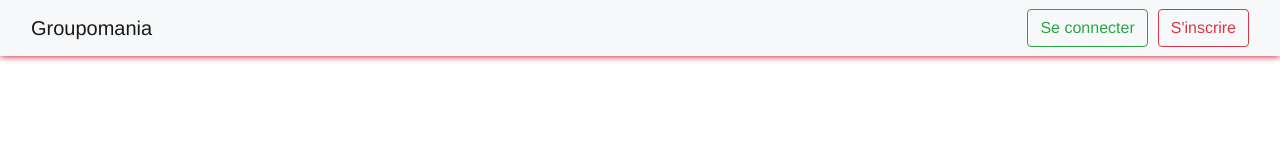
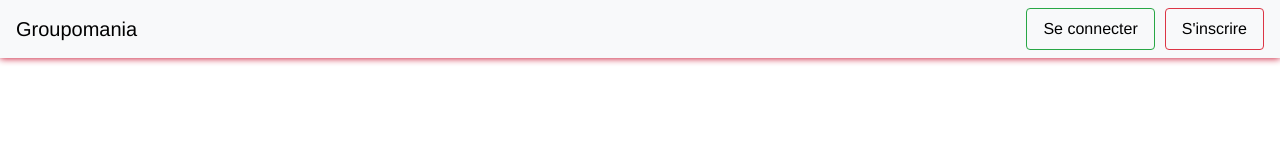
Before and after one commit to Bamby74/DamienMusset_7_22032021, a Vue app in the folder frontend/groupomania-project/: page / in a window 1280 px wide. Shown: the top 160 px of the page. Built offline with nearby package versions, Linux system fonts and the light colour scheme.

Commit message:
Components navbar,profilfrom et validation box

```diff
--- a/frontend/groupomania-project/src/components/Navbar.vue
+++ b/frontend/groupomania-project/src/components/Navbar.vue
@@ -1,29 +1,43 @@
 <template>
-    <div>
+    <main>
         <nav class="navbar navbar-expand-lg navbar-light bg-light" >
-            <div class="container-fluid">
-                <router-link class="navbar-brand" to="/">Groupomania</router-link>
-                <button class="navbar-toggler" type="button" data-toggle="collapse" data-target="#navbarSupportedContent" aria-controls="navbarSupportedContent" aria-expanded="false" aria-label="Toggle navigation" >
+            <a class="navbar-brand">
+                <router-link to="/">Groupomania</router-link>
+            </a>
+            <button class="navbar-toggler" type="button" data-toggle="collapse" data-target="#navbarSupportedContent" aria-controls="navbarSupportedContent" aria-expanded="false" aria-label="Toggle navigation" >
                 <span class="navbar-toggler-icon"></span>
-                </button>
-                <div class="collapse navbar-collapse" id="navbarSupportedContent">
-                    <nav class="d-flex">
-                        <router-link v-if="navButton === false" class="btn btn-outline-success" to="/login">Se connecter</router-link>
-                        <router-link v-if="navButton === false" class="btn btn-outline-danger" to="/register" type="submit">S'inscrire</router-link >
-                        <div class="navConnected" v-else>
+            </button>
+            <ul class="collapse navbar-collapse" id="navbarSupportedContent">
+                <div class="d-flex">
+                    <li class="nav-item" v-if="navButton === false">
+                        <a class="nav-link btn btn-outline-success " href="#">
+                            <router-link to="/login">Se connecter</router-link>
+                        </a>
+                    </li>
+                    <li class="nav-item" v-if="navButton === false">
+                        <a class="nav-link btn btn-outline-danger text-danger" href="#">
+                            <router-link to="/register" type="submit">S'inscrire</router-link>
+                        </a>
+                    </li>
+                    <div class="navConnected" v-else>
+                        <li class="nav-item">
                             <router-link class="nav-link" to="/publications">
                                 <svg xmlns="http://www.w3.org/2000/svg" width="30" height="30" fill="currentColor" class="bi bi-globe" viewBox="0 0 16 16">
                                     <path d="M0 8a8 8 0 1 1 16 0A8 8 0 0 1 0 8zm7.5-6.923c-.67.204-1.335.82-1.887 1.855A7.97 7.97 0 0 0 5.145 4H7.5V1.077zM4.09 4a9.267 9.267 0 0 1 .64-1.539 6.7 6.7 0 0 1 .597-.933A7.025 7.025 0 0 0 2.255 4H4.09zm-.582 3.5c.03-.877.138-1.718.312-2.5H1.674a6.958 6.958 0 0 0-.656 2.5h2.49zM4.847 5a12.5 12.5 0 0 0-.338 2.5H7.5V5H4.847zM8.5 5v2.5h2.99a12.495 12.495 0 0 0-.337-2.5H8.5zM4.51 8.5a12.5 12.5 0 0 0 .337 2.5H7.5V8.5H4.51zm3.99 0V11h2.653c.187-.765.306-1.608.338-2.5H8.5zM5.145 12c.138.386.295.744.468 1.068.552 1.035 1.218 1.65 1.887 1.855V12H5.145zm.182 2.472a6.696 6.696 0 0 1-.597-.933A9.268 9.268 0 0 1 4.09 12H2.255a7.024 7.024 0 0 0 3.072 2.472zM3.82 11a13.652 13.652 0 0 1-.312-2.5h-2.49c.062.89.291 1.733.656 2.5H3.82zm6.853 3.472A7.024 7.024 0 0 0 13.745 12H11.91a9.27 9.27 0 0 1-.64 1.539 6.688 6.688 0 0 1-.597.933zM8.5 12v2.923c.67-.204 1.335-.82 1.887-1.855.173-.324.33-.682.468-1.068H8.5zm3.68-1h2.146c.365-.767.594-1.61.656-2.5h-2.49a13.65 13.65 0 0 1-.312 2.5zm2.802-3.5a6.959 6.959 0 0 0-.656-2.5H12.18c.174.782.282 1.623.312 2.5h2.49zM11.27 2.461c.247.464.462.98.64 1.539h1.835a7.024 7.024 0 0 0-3.072-2.472c.218.284.418.598.597.933zM10.855 4a7.966 7.966 0 0 0-.468-1.068C9.835 1.897 9.17 1.282 8.5 1.077V4h2.355z"/>
                                 </svg>
                                 <p>Publications</p>
                             </router-link>
+                        </li>
+                        <li class="nav-item">
                             <router-link class="nav-link" to="/Profil" data-toggle="tooltip" data-placement="bottom" title=" tooltip on Bottom">
                                 <svg xmlns="http://www.w3.org/2000/svg" width="30" height="30" fill="currentColor" class="bi bi-person-circle" viewBox="0 0 16 16">
                                     <path d="M11 6a3 3 0 1 1-6 0 3 3 0 0 1 6 0z"/>
                                     <path fill-rule="evenodd" d="M0 8a8 8 0 1 1 16 0A8 8 0 0 1 0 8zm8-7a7 7 0 0 0-5.468 11.37C3.242 11.226 4.805 10 8 10s4.757 1.225 5.468 2.37A7 7 0 0 0 8 1z"/>
                                 </svg>
-                                <p>Mon profil</p>
+                                <p>Profil</p>
                             </router-link>
+                        </li>
+                        <li class="nav-item">
                             <a href="#" class="nav-link" @click="isDisconnected">
                                 <svg xmlns="http://www.w3.org/2000/svg" width="30" height="30" fill="currentColor" class="bi bi-door-open" viewBox="0 0 16 16" >
                                     <path d="M8.5 10c-.276 0-.5-.448-.5-1s.224-1 .5-1 .5.448.5 1-.224 1-.5 1z"/>
@@ -31,15 +45,15 @@
                                 </svg>
                                 <p>Déconnecter</p>
                             </a>
-                        </div>
-                    </nav>
+                        </li>
+                    </div>
                 </div>
-            </div>
+            </ul>
         </nav>
         <ValidationBox v-if="disconnect" @delete-box="changeStyle" @delete-page="goHomePage" text=" Êtes-vous sûr(e) de vouloir vous déconnecter?" requestYes="Oui" requestNo="Non"/>
         <br>
         <router-view />
-    </div>
+    </main>
 </template>
 
 <script>
@@ -72,6 +86,8 @@ export default {
         goHomePage() {
             this.disconnect = false
             localStorage.removeItem('token');
+            localStorage.removeItem('publicationId');
+            localStorage.removeItem('admin');
             this.$router.push('/')
         }
     },
@@ -114,5 +130,15 @@ p {
 .btn-outline-success {
     margin-right: 10px;
 }
-
+a {
+    text-decoration: none;
+    color: black;
+}
+li {
+    list-style-type: none;
+}
+ul {
+    margin: 0px;
+    padding: 0px;
+}
 </style>
--- a/frontend/groupomania-project/src/components/ValidationBox.vue
+++ b/frontend/groupomania-project/src/components/ValidationBox.vue
@@ -2,8 +2,8 @@
     <div class="container">
         <article class="col-6 confirmation-case mx-auto">
             <p>{{ text }}</p>
-            <button id="yes" class="btn btn-success" @click.prevent="positiveResponse">{{ requestYes }}</button>
-            <button id="no" class="btn btn-danger" @click.prevent="negativeResponse">{{ requestNo }}</button>
+            <button data-message="Bouton oui" id="yes" class="btn btn-success" @click.prevent="positiveResponse">{{ requestYes }}</button>
+            <button data- message="Bouton non" id="no" class="btn btn-danger" @click.prevent="negativeResponse">{{ requestNo }}</button>
         </article>
     </div>
 </template>
```
Also changed, not shown: frontend/groupomania-project/src/components/ProfilForm.vue (+17 -9 lines).
